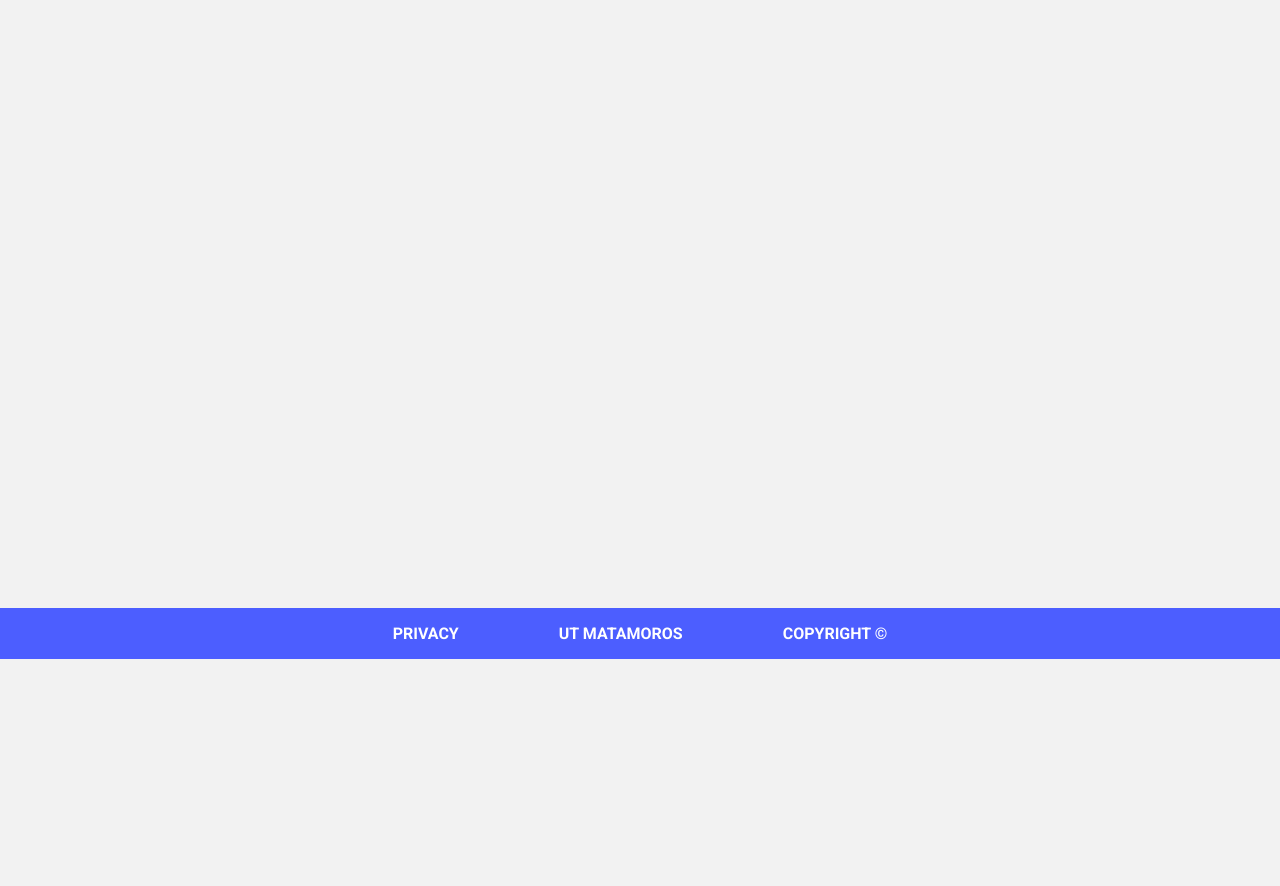
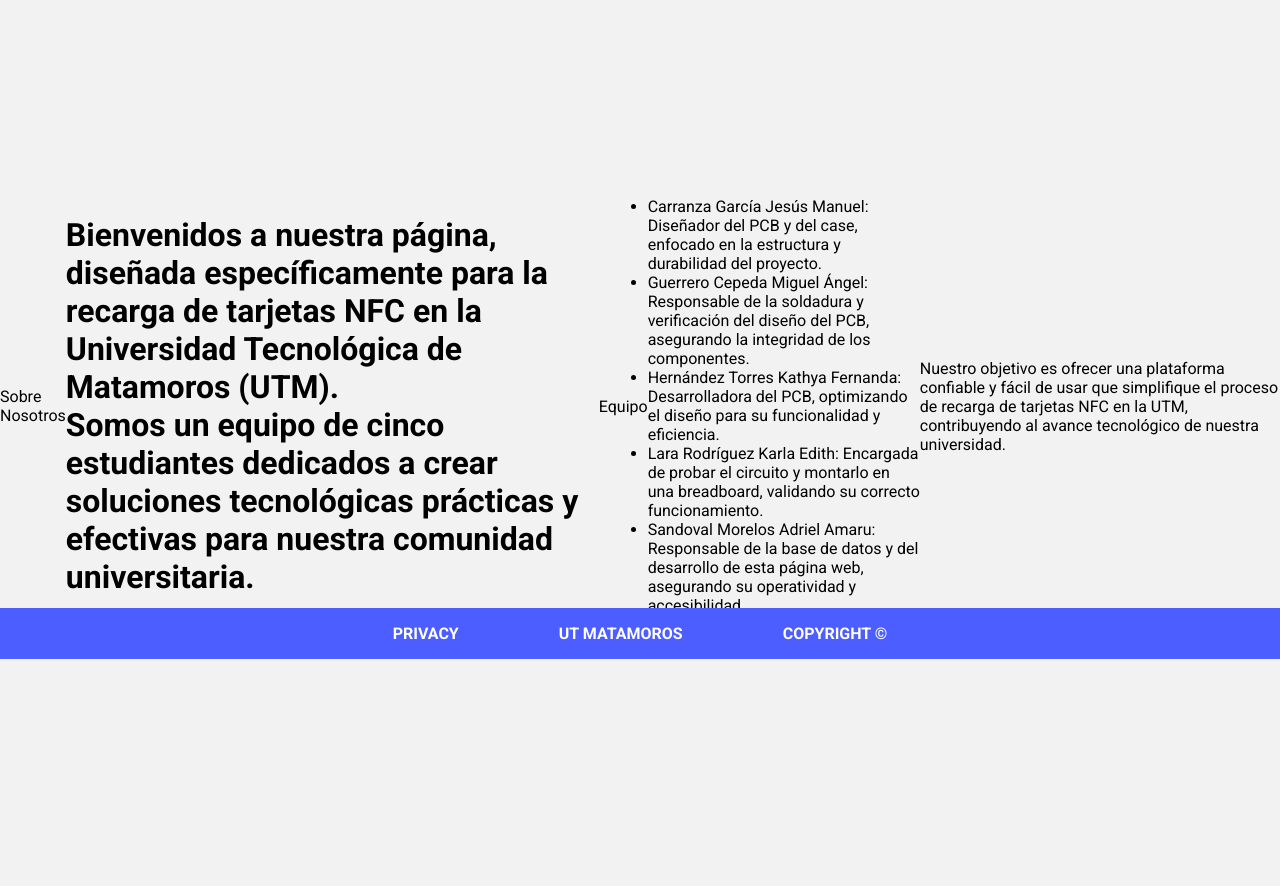
Before and after one commit to Adriel04/Uticket, a Django app: page /panel/about/ in a window 1280 px wide. Shown: the part 141-1027 px from the top of the page. Run offline with Django 5.2, Linux system fonts and the light colour scheme; parts of the project's set-up code (start-up, migrations or seed data) failed here and were passed over.

Commit message:
adding info to about us

```diff
--- a/nfc_website/templates/about.html
+++ b/nfc_website/templates/about.html
@@ -4,6 +4,19 @@
 
 {% block content %}
 
+Sobre Nosotros
+<h1>Bienvenidos a nuestra página, diseñada específicamente para la recarga de tarjetas NFC en la Universidad Tecnológica de Matamoros (UTM).<br>Somos un equipo de cinco estudiantes dedicados a crear soluciones tecnológicas prácticas y efectivas para nuestra comunidad universitaria.</h1>
+
+Equipo
+<ul>
+    <li>Carranza García Jesús Manuel: Diseñador del PCB y del case, enfocado en la estructura y durabilidad del proyecto.</li>
+    <li>Guerrero Cepeda Miguel Ángel: Responsable de la soldadura y verificación del diseño del PCB, asegurando la integridad de los componentes.</li>
+    <li>Hernández Torres Kathya Fernanda: Desarrolladora del PCB, optimizando el diseño para su funcionalidad y eficiencia.</li>
+    <li>Lara Rodríguez Karla Edith: Encargada de probar el circuito y montarlo en una breadboard, validando su correcto funcionamiento.</li>
+    <li>Sandoval Morelos Adriel Amaru: Responsable de la base de datos y del desarrollo de esta página web, asegurando su operatividad y accesibilidad.</li>
+</ul>
+
+<p>Nuestro objetivo es ofrecer una plataforma confiable y fácil de usar que simplifique el proceso de recarga de tarjetas NFC en la UTM, contribuyendo al avance tecnológico de nuestra universidad.</p>
 
 
 {%  endblock%}
```
